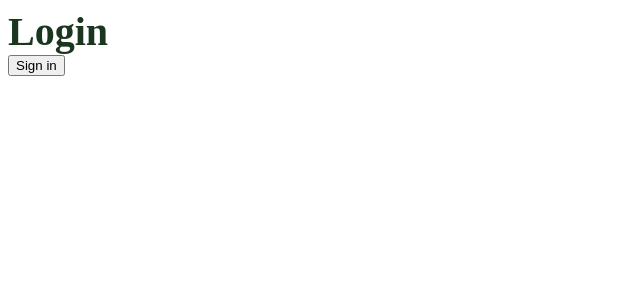
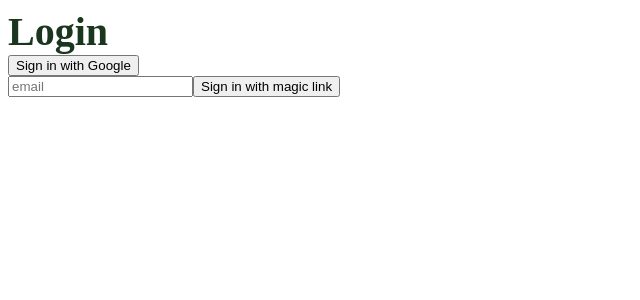
Before and after one commit to michellewong793/queer-art-fair-v2, a Next.js app: page /login in a window 1280 px wide. Shown: the top 300 px of the page, without its empty margins (0-640 px from the left). Built offline with nearby package versions, Linux system fonts and the light colour scheme; a web font is replaced by a local one.

Commit message:
Adds sign in with magic link functionality

```diff
--- a/app/login/page.js
+++ b/app/login/page.js
@@ -1,12 +1,23 @@
 'use client'
 
 import signInWithGoogle from "./signInWithGoogle"
+import signInWithMagicLink from "./signInWithMagicLink"
+import { useState } from "react"
 
 export default function Login() {
+    const [email, setEmail] = useState();
     return(
         <>
         <h3>Login</h3>
-        <button onClick={() => signInWithGoogle()}>Sign in</button>
+        <button onClick={() => signInWithGoogle()}>Sign in with Google</button>
+
+        <br/>
+        <input placeholder='email' onChange={(e) => setEmail(e.target.value)}></input>
+        <button onClick={() => signInWithMagicLink({email: email})}>
+            Sign in with magic link
+        </button>
+
+
         </>
 
     )
--- /dev/null
+++ b/app/login/signInWithMagicLink.js
@@ -0,0 +1,16 @@
+import { createClientComponentClient } from "@supabase/auth-helpers-nextjs";
+
+export default async function signInWithMagicLink(props) {
+    const supabase = createClientComponentClient();
+
+    const { data, error } = await supabase.auth.signInWithOtp({
+        email: props.email,
+        options: {
+            emailRedirectTo: 'localhost:3000/account',
+        }
+    })
+
+    if (error) {
+        console.log(error)
+    }
+}
```
